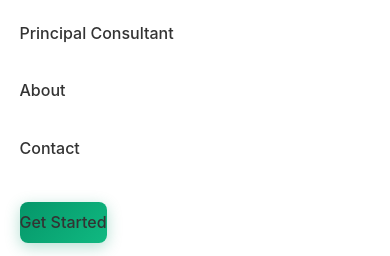
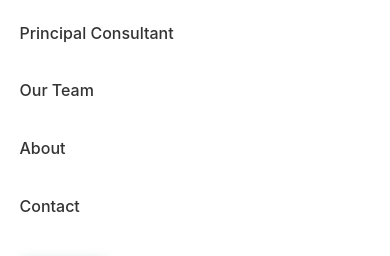
Before and after one commit to sbkv/sbkv.github.io, a plain HTML site: page index.html in a window 390 px wide. Both pictures are taken after a click on the element 350 px from the left and 39 px from the top of the page. Shown: the part 262-518 px from the top of the page. Drawn offline with Linux system fonts and the light colour scheme.

Commit message:
fixed team page link in hamburger menu

```diff
--- a/index.html
+++ b/index.html
@@ -901,6 +901,7 @@
                 <li><a href="#services" onclick="closeMenu()">Services</a></li>
                 <li><a href="#expertise" onclick="closeMenu()">Expertise</a></li>
                 <li><a href="#principal" onclick="closeMenu()">Principal Consultant</a></li>
+		<li><a href="team_page.html" onclick="closeMenu()">Our Team</a></li>
                 <li><a href="#about" onclick="closeMenu()">About</a></li>
                 <li><a href="#contact" onclick="closeMenu()">Contact</a></li>
                 <li><a href="#contact" class="cta-button" onclick="closeMenu()" style="display: inline-block; margin: 1rem 0;">Get Started</a></li>
```
Also changed, not shown: team_page.html (+1 -1 lines).
